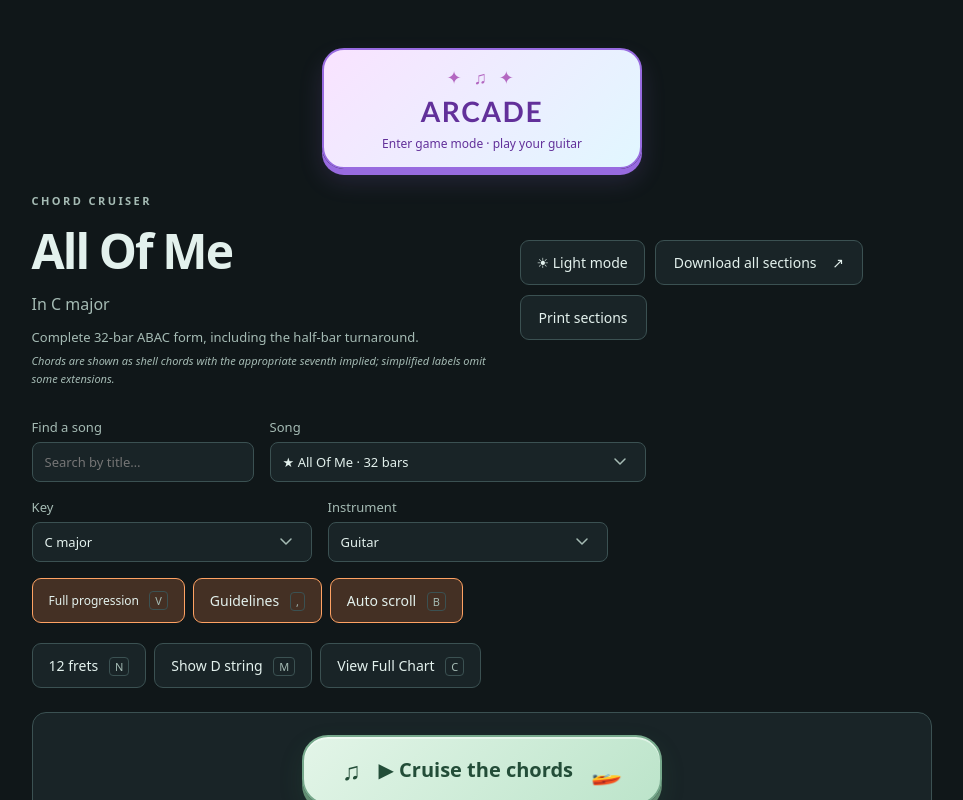
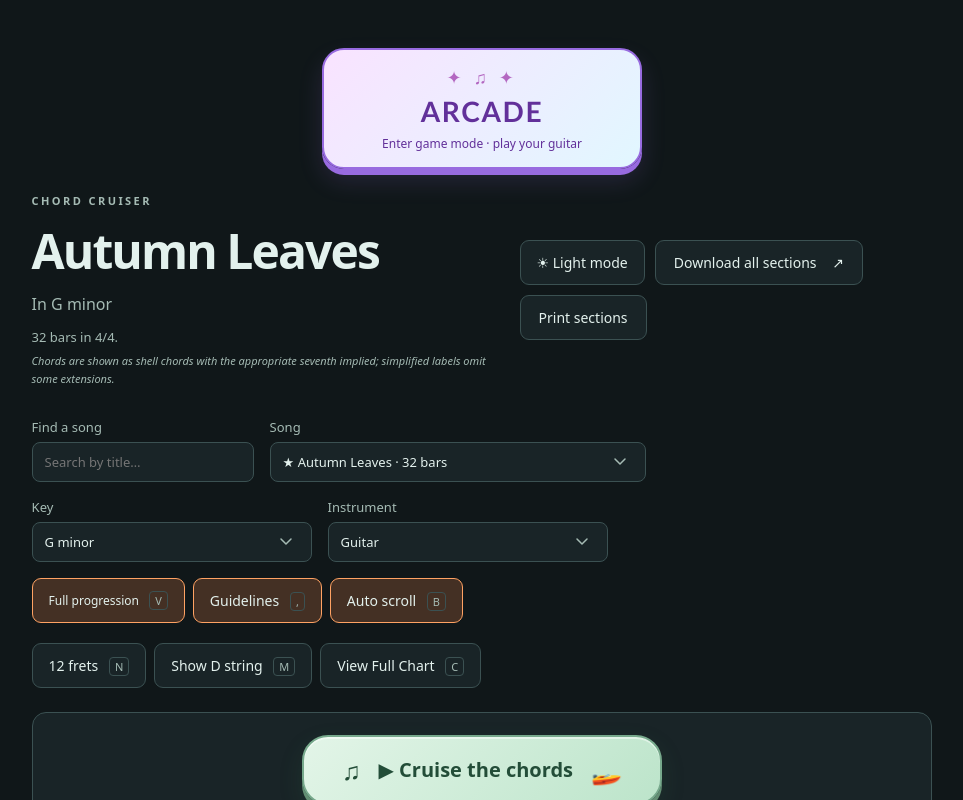
Before and after one commit to guitar-zero/chord-cruiser, a React (Vite) app: page / in a window 1280 px wide. Shown: the top 800 px of the page, without its empty margins (158-1121 px from the left). Built offline with nearby package versions, Linux system fonts and the light colour scheme.

Commit message:
set autumn leaves as default

```diff
--- a/src/main.jsx
+++ b/src/main.jsx
@@ -60,7 +60,7 @@ function App() {
   const [countInActive, setCountInActive] = useState(false);
   const [autoScrollEnabled, setAutoScrollEnabled] = useState(true);
   const [darkMode, setDarkMode] = useTheme();
-  const [songId, setSongId] = useState("all-of-me");
+  const [songId, setSongId] = useState("autumn-leaves");
   const [loadingSongId, setLoadingSongId] = useState(null);
   const songChangeFrame = useRef(null);
   useEffect(() => () => cancelAnimationFrame(songChangeFrame.current), []);
```
